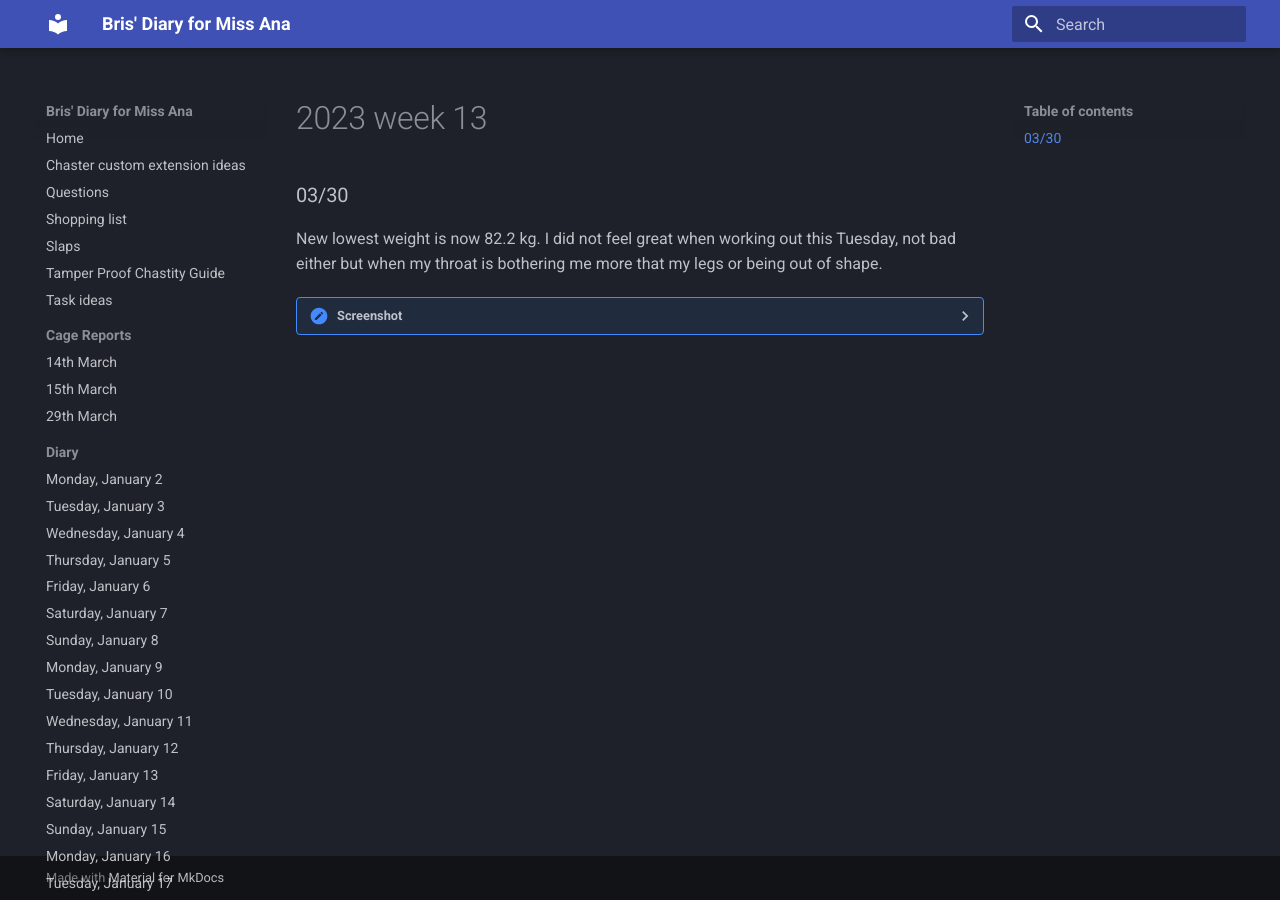
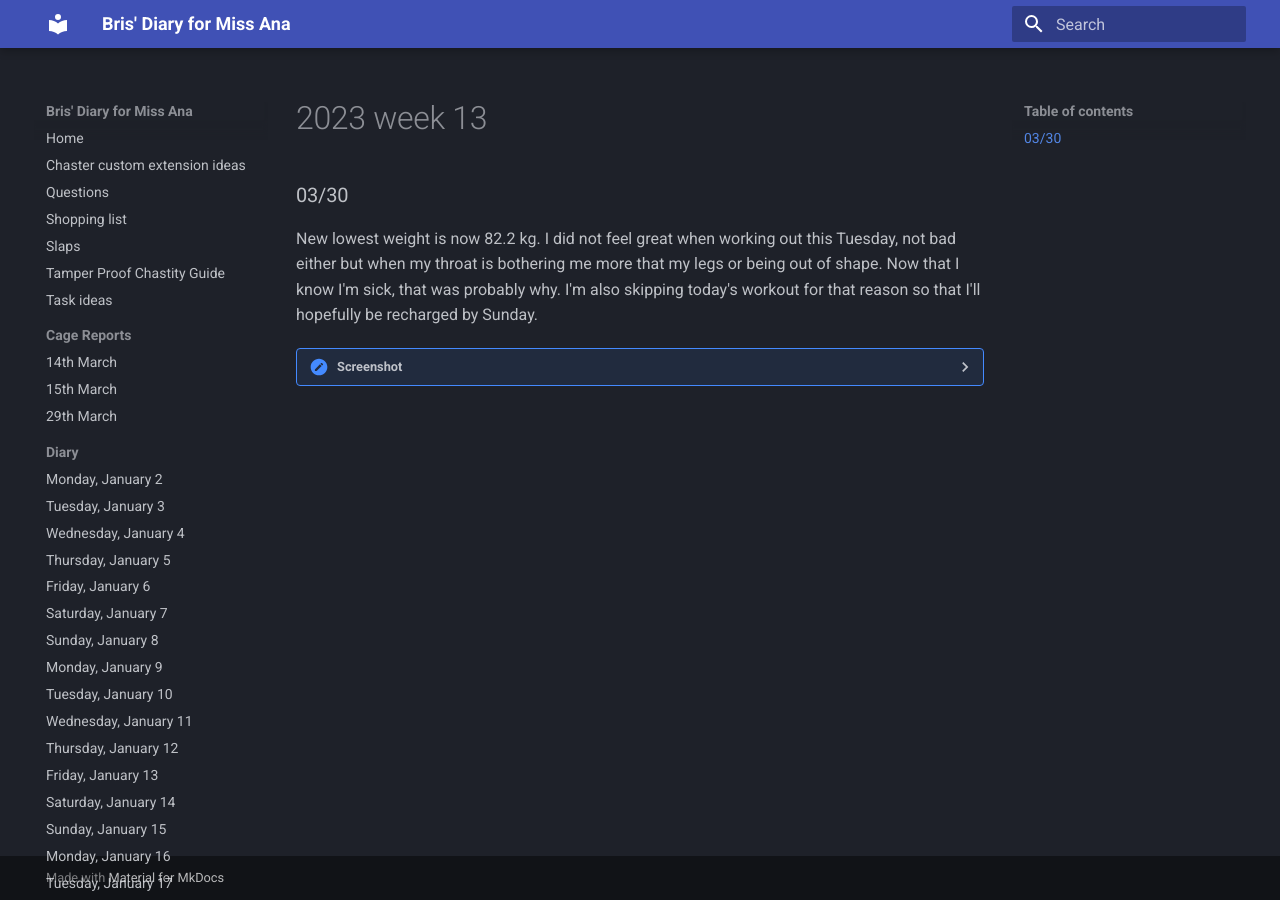
Before and after one commit to bris00/DFMA, an MkDocs documentation site: the page built from diary/Fitness Reports/2023 - week 13.md, in a window 1280 px wide. Built offline with MkDocs 1.6.1 and Material for MkDocs 9.7.7, drawn with Linux system fonts in a browser that asks for light colours.

Commit message:
vault backup: 2023-03-30 22:43:33
Affected files:
diary/Fitness Reports/2023 - week 13.md

```diff
--- a/diary/Fitness Reports/2023 - week 13.md
+++ b/diary/Fitness Reports/2023 - week 13.md
@@ -1,5 +1,5 @@
 ### 03/30
-New lowest weight is now 82.2 kg. I did not feel great when working out this Tuesday, not bad either but when my throat is bothering me more that my legs or being out of shape.
+New lowest weight is now 82.2 kg. I did not feel great when working out this Tuesday, not bad either but when my throat is bothering me more that my legs or being out of shape. Now that I know I'm sick, that was probably why. I'm also skipping today's workout for that reason so that I'll hopefully be recharged by Sunday.
 
 <details>
 	<summary>Screenshot</summary>
```
